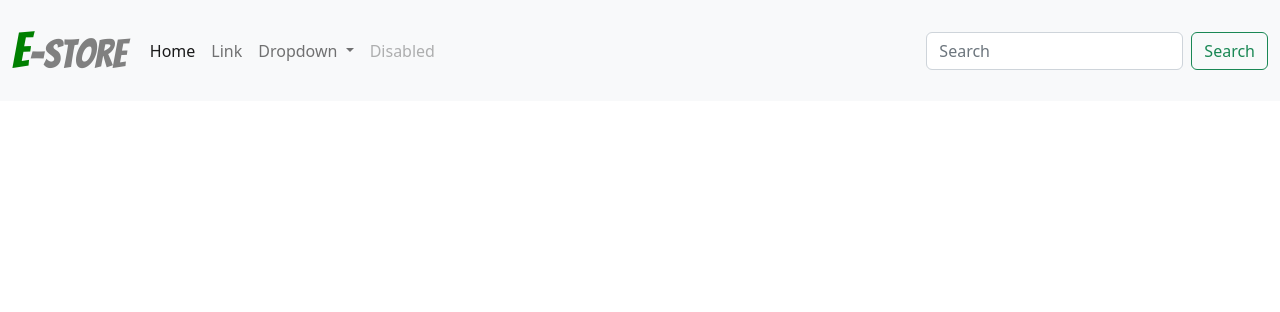
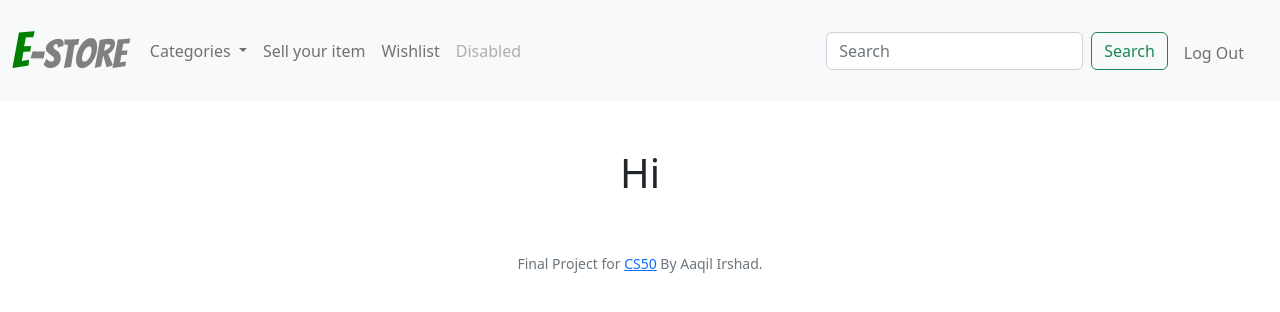
Before and after one commit to Aaqilirshad/project, a Flask app: page / in a window 1280 px wide. Shown: the top 312 px of the page. Run offline with Flask 2, Linux system fonts and the light colour scheme; a user stored in the database is signed in; some libraries are stand-ins or nearby versions.

Commit message:
added login and register, improved nav bar

```diff
--- a/app.py
+++ b/app.py
@@ -32,6 +32,7 @@
     return response
 
 @app.route("/")
+@login_required
 def index():
     """Home page"""
     return render_template("index.html")
@@ -96,3 +97,13 @@
         return redirect("/")
     else:
         return render_template("register.html")
+
+@app.route("/logout")
+def logout():
+    """Log user out"""
+
+    # Forget any user_id
+    session.clear()
+
+    # Redirect user to login form
+    return redirect("/")
--- a/templates/layout.html
+++ b/templates/layout.html
@@ -23,21 +23,16 @@
 
        <nav class="navbar navbar-expand-lg bg-light">
         <div class="container-fluid">
-          <a class="navbar-brand" href="#"><span style="font-family: 'Bangers', cursive; font-size:50px; color:green">E</span><span style="font-family: 'Bangers', cursive; font-size:40px; color:gray">-Store</span> </a>
+          <a class="navbar-brand" href="/"><span style="font-family: 'Bangers', cursive; font-size:50px; color:green">E</span><span style="font-family: 'Bangers', cursive; font-size:40px; color:gray">-Store</span> </a>
           <button class="navbar-toggler" type="button" data-bs-toggle="collapse" data-bs-target="#navbarSupportedContent" aria-controls="navbarSupportedContent" aria-expanded="false" aria-label="Toggle navigation">
             <span class="navbar-toggler-icon"></span>
           </button>
           <div class="collapse navbar-collapse" id="navbarSupportedContent">
+            {% if session["user_id"] %}
             <ul class="navbar-nav me-auto mb-2 mb-lg-0">
-              <li class="nav-item">
-                <a class="nav-link active" aria-current="page" href="#"> Home </a>
-              </li>
-              <li class="nav-item">
-                <a class="nav-link" href="#"> Link </a>
-              </li>
               <li class="nav-item dropdown">
                 <a class="nav-link dropdown-toggle" href="#" id="navbarDropdown" role="button" data-bs-toggle="dropdown" aria-expanded="false">
-                  Dropdown
+                  Categories
                 </a>
                 <ul class="dropdown-menu" aria-labelledby="navbarDropdown">
                   <li><a class="dropdown-item" href="#">Action</a></li>
@@ -47,6 +42,13 @@
                 </ul>
               </li>
               <li class="nav-item">
+                <a class="nav-link" aria-current="page" href="#"> Sell your item </a>
+              </li>
+              <li class="nav-item">
+                <a class="nav-link" href="#"> Wishlist </a>
+              </li>
+
+              <li class="nav-item">
                 <a class="nav-link disabled"> Disabled </a>
               </li>
             </ul>
@@ -54,7 +56,19 @@
               <input class="form-control me-2" type="search" placeholder="Search" aria-label="Search">
               <button class="btn btn-outline-success" type="submit">Search</button>
             </form>
+            <div class="me-3">
+            <ul class="navbar-nav ms-2 mt-1">
+              <li class="nav-item"><a class="nav-link" href="/logout">Log Out</a></li>
+            </ul>
+            </div>
+            {% else %}
+            <ul class="navbar-nav ms-auto mt-2">
+              <li class="nav-item"><a class="nav-link" href="/register">Register</a></li>
+              <li class="nav-item"><a class="nav-link" href="/login">Log In</a></li>
+            </ul>
+            {% endif %}
           </div>
+
         </div>
       </nav>
       <!--  {% if get_flashed_messages() %}
@@ -63,14 +77,14 @@
                   {{ get_flashed_messages() | join(" ") }}
               </div>
           </header>
-        {% endif %}
+        {% endif %} -->
 
       <main class="container-fluid py-5 text-center">
           {% block main %}{% endblock %}
       </main>
 
       <footer class="mb-5 small text-center text-muted">
-          Data provided by <a href="https://iexcloud.io/">IEX</a>
-      </footer>-->
+          Final Project for <a href="https://cs50.harvard.edu/x/2022//">CS50</a> By Aaqil Irshad.
+      </footer>
      </body>
 </html>
--- a/templates/login.html
+++ b/templates/login.html
@@ -7,10 +7,10 @@
 {% block main %}
     <form action="/login" method="post">
         <div class="mb-3">
-            <input autocomplete="off" autofocus class="form-control mx-auto w-auto" id="username" name="username" placeholder="Username" type="text">
+            <input autocomplete="off" autofocus class="form-control mx-auto w-auto" id="username" name="username" placeholder="Username" type="text" required>
         </div>
         <div class="mb-3">
-            <input class="form-control mx-auto w-auto" id="password" name="password" placeholder="Password" type="password">
+            <input class="form-control mx-auto w-auto" id="password" name="password" placeholder="Password" type="password" required>
         </div>
         <div class="mb-3">
         <button class="btn btn-primary" type="submit">Log In</button>
```
Also changed, not shown: templates/apology.html (+8 -1 lines), templates/register.html (+20 -2 lines), shopper.db, static/exclamation-mark.png (added).
